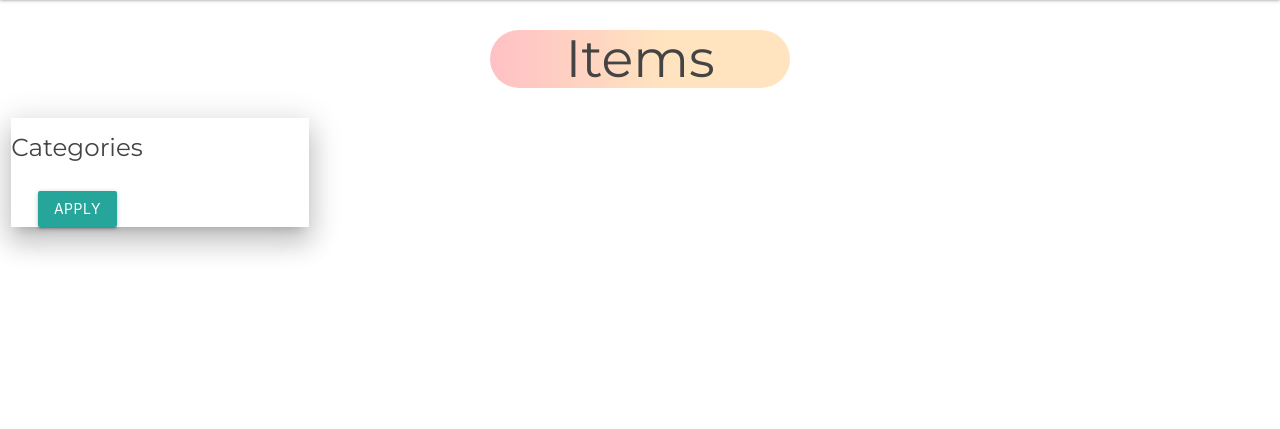
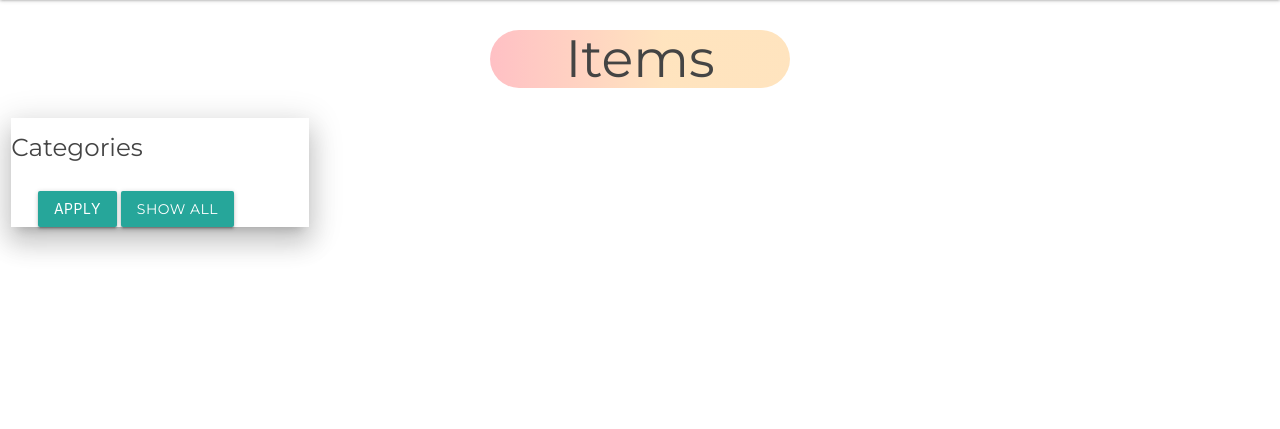
Before and after one commit to PaladinKnightMaster/swap-clothes-app, a Flask app: page /items in a window 1280 px wide. Shown: the part 65-494 px from the top of the page. Run offline with Flask 2, Linux system fonts and the light colour scheme; data that the repository does not hold is empty; some libraries are stand-ins or nearby versions.

Commit message:
Implement category filter functionality

```diff
--- a/templates/items.html
+++ b/templates/items.html
@@ -29,7 +29,10 @@
                             </label>
                         </p>
                         {% endfor %}
+                        <!-- Submit button -->
                         <button type="submit" class="btn">Apply</button>
+                        <!-- Button to display all items -->
+                        <a href="{{ url_for('items') }}" class="btn">Show All</a>
                     </form>
                 </div>
             </div>
```
